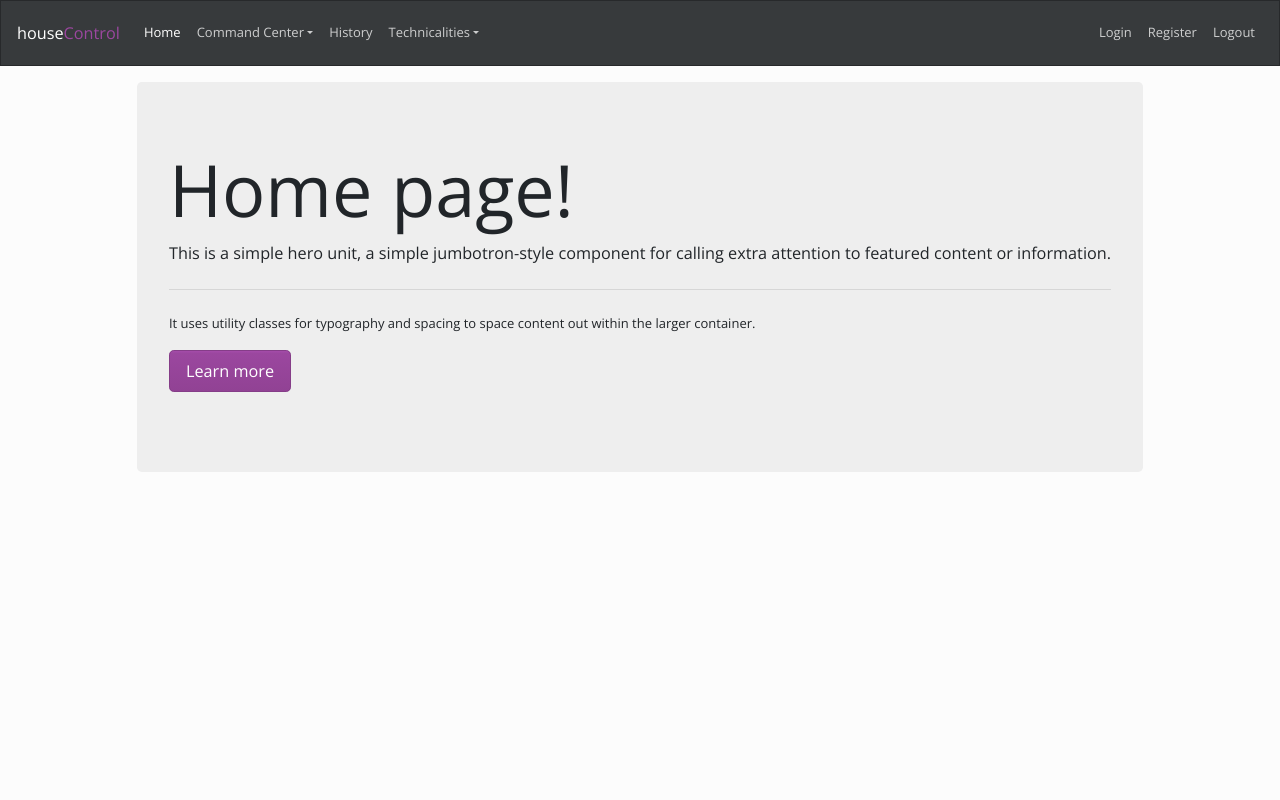
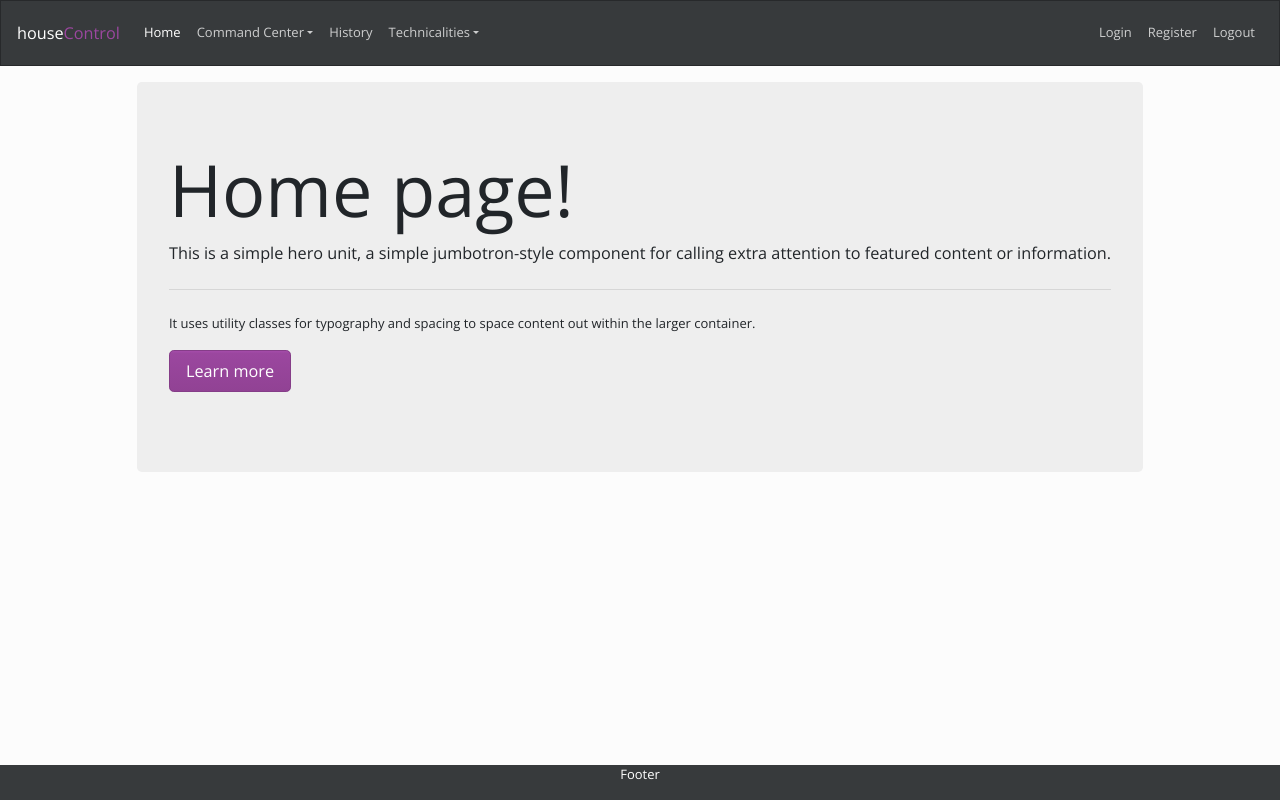
Before and after one commit to Xarger/houseControl, an Angular app: page / in a window 1280 px wide. Built offline with nearby package versions, Linux system fonts and the light colour scheme.

Commit message:
add footer

```diff
--- a/src/app/app.component.html
+++ b/src/app/app.component.html
@@ -1,4 +1,5 @@
 <app-navbar></app-navbar>
 <div class="container ">
     <router-outlet></router-outlet>
+    <app-footer></app-footer>
 </div>
--- a/src/app/app.module.ts
+++ b/src/app/app.module.ts
@@ -15,6 +15,7 @@
 import { TrainingPageComponent } from './components/training-page/training-page.component';
 import { BibliographyPageComponent } from './components/bibliography-page/bibliography-page.component';
 import { ElectronicPartsPageComponent } from './components/electronic-parts-page/electronic-parts-page.component';
+import { FooterComponent } from './components/footer/footer.component';
 
 
 @NgModule({
@@ -30,7 +31,8 @@
     TechnologyPageComponent,
     TrainingPageComponent,
     BibliographyPageComponent,
-    ElectronicPartsPageComponent
+    ElectronicPartsPageComponent,
+    FooterComponent
   ],
   imports: [
     BrowserModule,
--- /dev/null
+++ b/src/app/components/footer/footer.component.html
@@ -0,0 +1,3 @@
+<div class="footer">
+  <p>Footer</p>
+</div>
--- /dev/null
+++ b/src/app/components/footer/footer.component.scss
@@ -0,0 +1,9 @@
+.footer {
+    position: fixed;
+    left: 0;
+    bottom: 0;
+    width: 100%;
+    background-color: #373a3c;
+    color: white;
+    text-align: center;
+ }
--- /dev/null
+++ b/src/app/components/footer/footer.component.ts
@@ -0,0 +1,15 @@
+import { Component, OnInit } from '@angular/core';
+
+@Component({
+  selector: 'app-footer',
+  templateUrl: './footer.component.html',
+  styleUrls: ['./footer.component.scss']
+})
+export class FooterComponent implements OnInit {
+
+  constructor() { }
+
+  ngOnInit() {
+  }
+
+}
--- a/src/environments/environment.ts
+++ b/src/environments/environment.ts
@@ -3,6 +3,8 @@
 // `ng build --env=prod` then `environment.prod.ts` will be used instead.
 // The list of which env maps to which file can be found in `.angular-cli.json`.
 
+// check this
+
 export const environment = {
   production: false
 };
```
Also changed, not shown: 2 other files (tests, documents, lock files or other folders).
